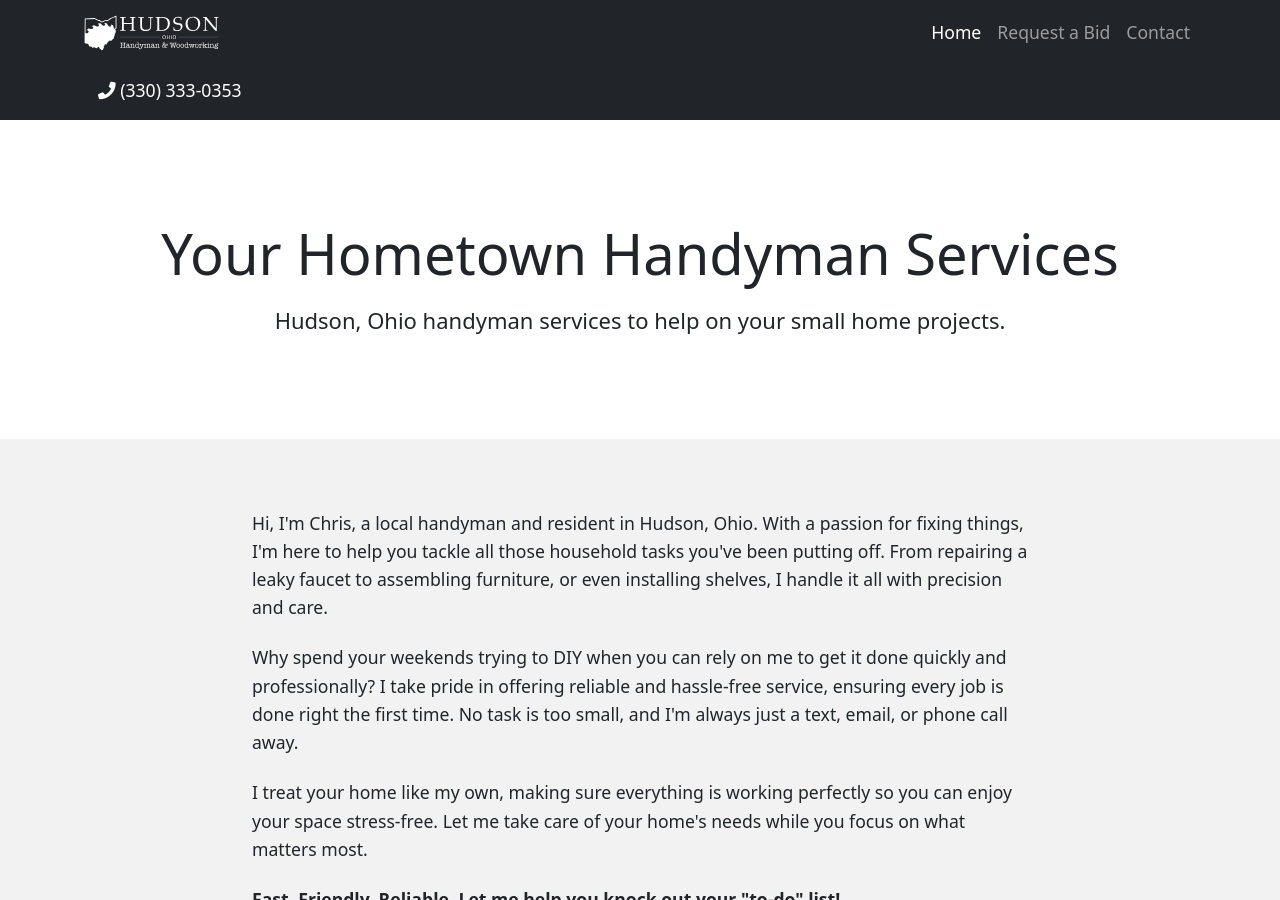
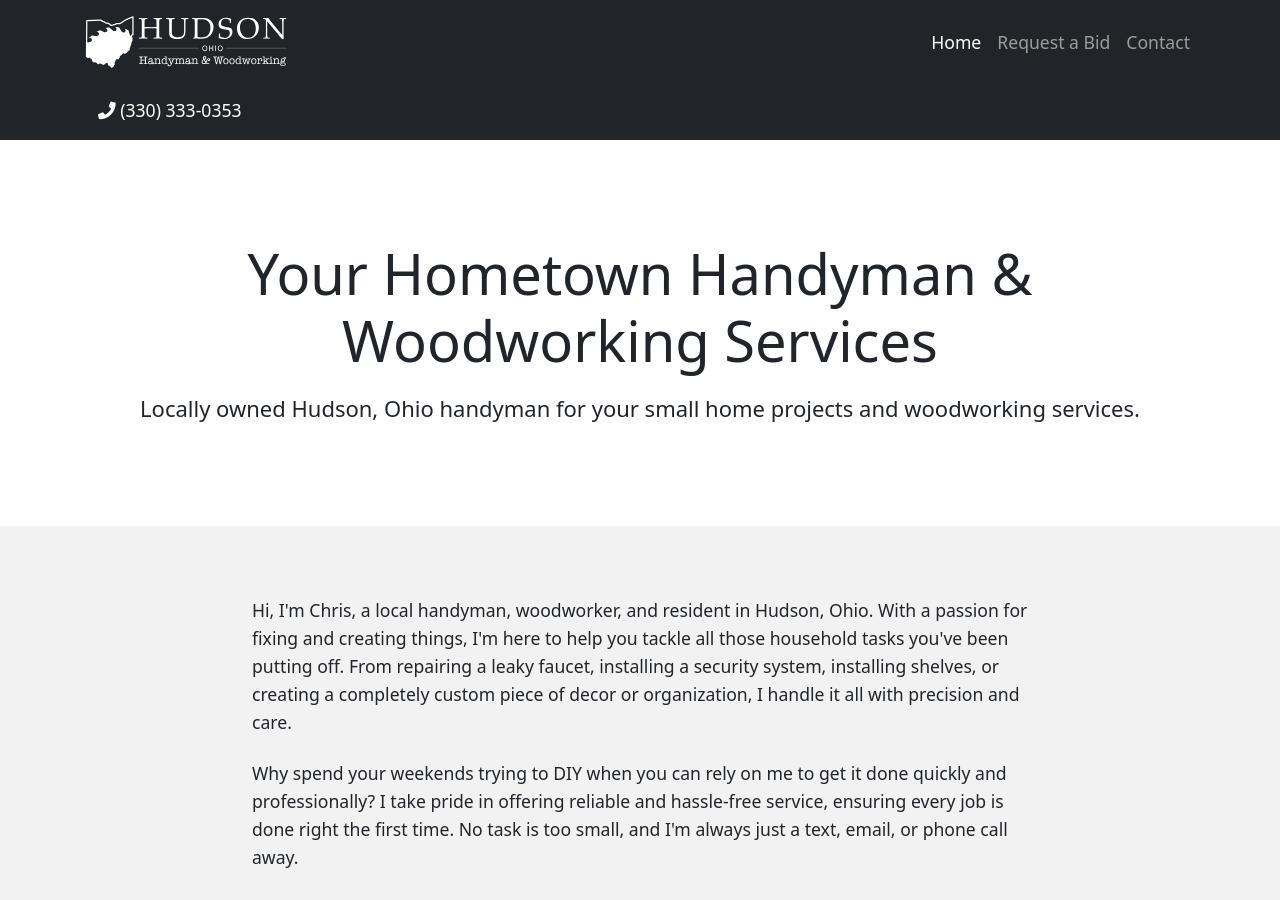
Before and after one commit to ChrisHonniball/hudson-ohio-handyman-and-renovations, a Jekyll site: the page built from index.html, in a window 1280 px wide and 900 px high. Built offline with Jekyll 4.4.1, drawn with Linux system fonts in a browser that asks for light colours; the list of posts is cut into pages by our own code.

Commit message:
Updates for name change

```diff
--- a/_includes/header.html
+++ b/_includes/header.html
@@ -3,7 +3,7 @@
     <div class="container">
       {% if site.logo_url %}
       <a class="navbar-brand" href="{{site.url}}">
-        <img src="{{site.logo_url}}" alt="{{site.title}}" height="40" />
+        <img src="{{site.logo_url}}" alt="{{site.title}}" height="60" />
       </a>
       {% else %}
       <a class="navbar-brand" href="{{site.url}}"> {{site.title}} </a>
@@ -25,7 +25,7 @@
     </div>
   </nav>
 
-  <div class="top-header-area pt-60 bg-dark">
+  <div class="top-header-area pt-80 bg-dark">
     <div class="container d-none d-lg-flex flex-row justify-content-between">
       {% if site.phone_number %}
       <div class="p-3 text-white">
--- a/index.html
+++ b/index.html
@@ -1,18 +1,21 @@
 ---
 layout: default
 ---
+
 <section class="bg-white pt-100 pb-100 px-3">
   <div class="container text-center">
-    <h1 class="display-4 mt-0 mb-3">Your Hometown Handyman Services</h1>
-    <p class="lead m-0">Hudson, Ohio handyman services to help on your small home projects.</p>
+    <h1 class="display-4 mt-0 mb-3">
+      Your Hometown Handyman & Woodworking Services
+    </h1>
+    <p class="lead m-0">
+      Locally owned Hudson, Ohio handyman for your small home projects and
+      woodworking services.
+    </p>
   </div>
 </section>
 
-{% comment %}
-  {% include home/services.html %}
-  {% include home/testimonials.html%}
-{% endcomment %}
-{% if site.featured_youtube_url %}
+{% comment %} {% include home/services.html %} {% include
+home/testimonials.html%} {% endcomment %} {% if site.featured_youtube_url %}
 <section class="bg-white pt-30 pb-70">
   <div class="container">
     <div class="d-block row d-flex justify-content-center">
@@ -38,31 +41,41 @@ layout: default
 <section class="bg-light pt-70 pb-70">
   <div class="container">
     <div class="d-block row d-flex justify-content-center">
-      <div class="col-12 mx-auto" style="max-width: 800px;">
+      <div class="col-12 mx-auto" style="max-width: 800px">
         <p>
-          Hi, I'm Chris, a local handyman and resident in Hudson, Ohio. With a passion for fixing things, I'm here to
-          help you tackle all those household tasks you've been putting off. From repairing a leaky faucet to assembling
-          furniture, or even installing shelves, I handle it all with precision and care.
+          Hi, I'm Chris, a local handyman, woodworker, and resident in Hudson,
+          Ohio. With a passion for fixing and creating things, I'm here to help
+          you tackle all those household tasks you've been putting off. From
+          repairing a leaky faucet, installing a security system, installing
+          shelves, or creating a completely custom piece of decor or
+          organization, I handle it all with precision and care.
         </p>
 
         <p>
-          Why spend your weekends trying to DIY when you can rely on me to get it done quickly and professionally? I
-          take pride in offering reliable and hassle-free service, ensuring every job is done right the first time. No
-          task is too small, and I'm always just a text, email, or phone call away.
+          Why spend your weekends trying to DIY when you can rely on me to get
+          it done quickly and professionally? I take pride in offering reliable
+          and hassle-free service, ensuring every job is done right the first
+          time. No task is too small, and I'm always just a text, email, or
+          phone call away.
         </p>
 
         <p>
-          I treat your home like my own, making sure everything is working perfectly so you can enjoy your space
-          stress-free. Let me take care of your home's needs while you focus on what matters most.
+          I treat your home like my own, making sure everything is working
+          perfectly so you can enjoy your space stress-free. Let me take care of
+          your home's needs while you focus on what matters most.
         </p>
 
-        <p><strong>Fast. Friendly. Reliable. Let me help you knock out your "to-do" list!</strong></p>
+        <p>
+          <strong
+            >Fast. Friendly. Reliable. Let me help you knock out your "to-do"
+            list!</strong
+          >
+        </p>
       </div>
     </div>
   </div>
 </section>
-{% assign post_count = site.posts | size %}
-{% if post_count > 0 %}
+{% assign post_count = site.posts | size %} {% if post_count > 0 %}
 <section class="bg-light pt-100 pb-100">
   <div class="container">
     <div class="text-center">
@@ -73,7 +86,10 @@ layout: default
     {% include blog.html posts=site.posts break_after=3 %}
 
     <div class="section-title service-title text-center">
-        <a class="btn btn-info btn-lg rounded-pill px-5 py-4" href="{{site.url}}/blog">
+      <a
+        class="btn btn-info btn-lg rounded-pill px-5 py-4"
+        href="{{site.url}}/blog"
+      >
         View More News &amp; Tips
         <i class="fas fa-fw fa-arrow-right"></i>
       </a>
```
Lines whose indentation alone changed are shown as unchanged.
